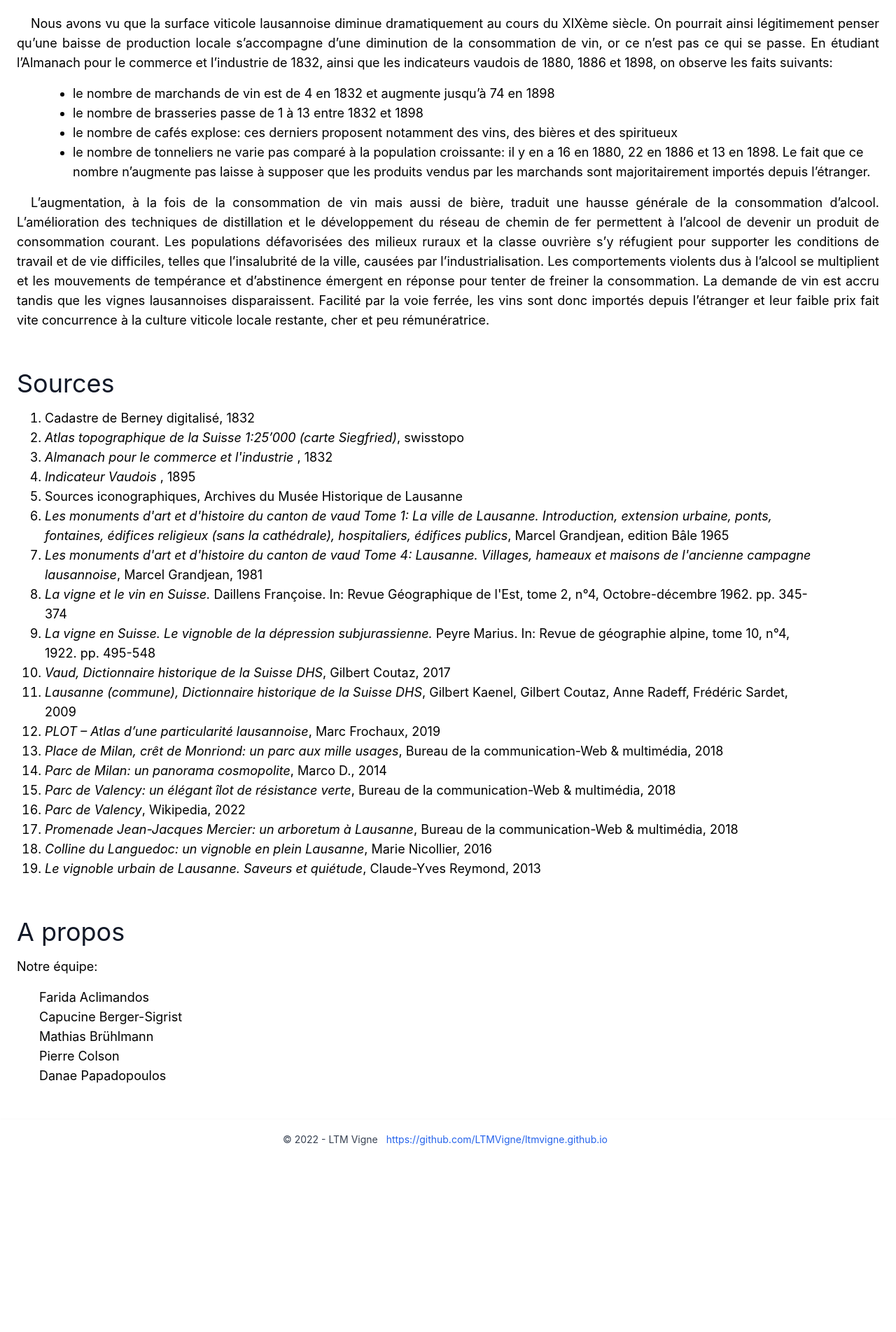
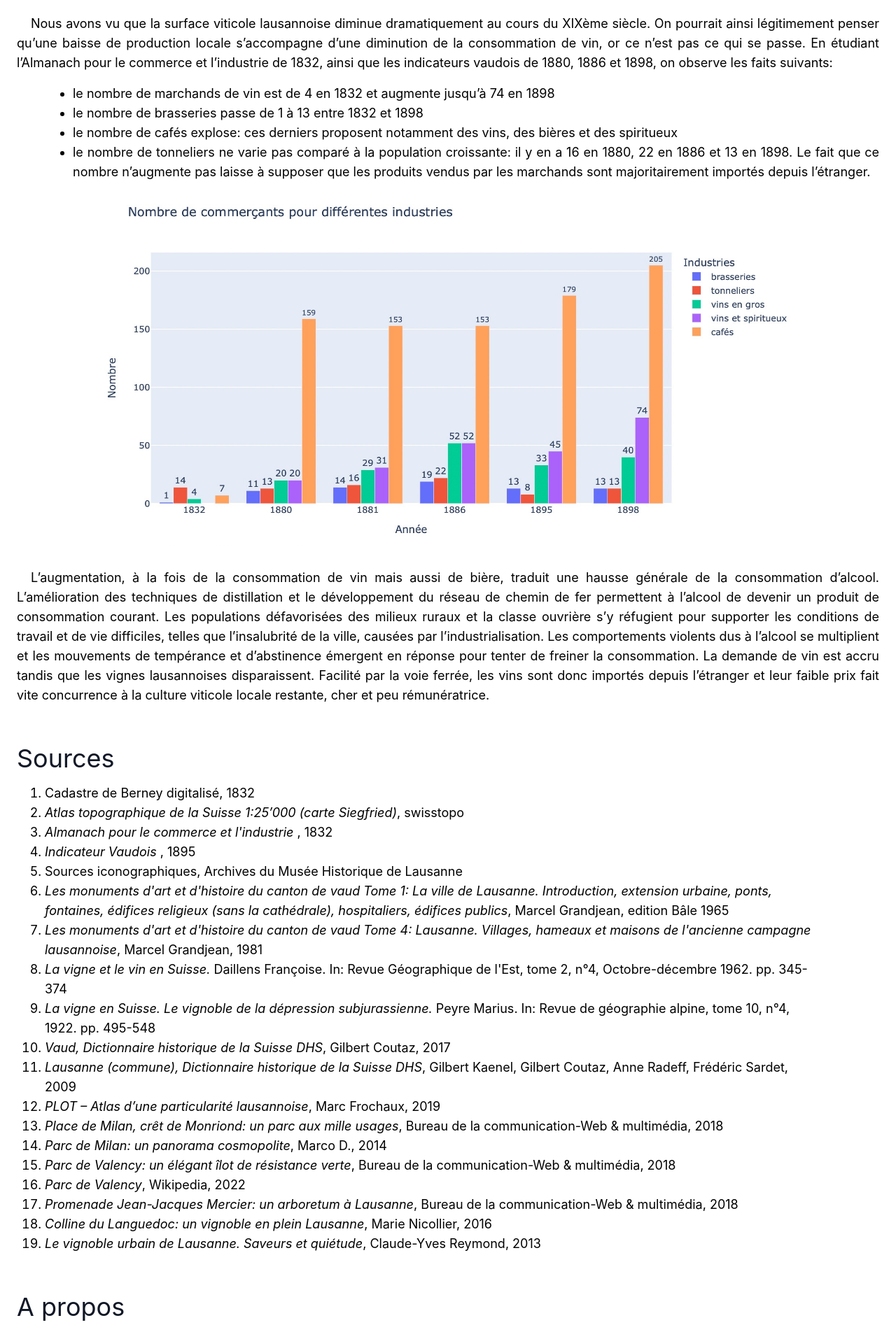
Before and after one commit to LTMVigne/ltmvigne.github.io, a React (Create React App) app: page / in a window 1280 px wide. Shown: the part 7736-9640 px from the top of the page at 70% size. Before the commit the page ends 9392 px from the top, so only its background shows below. Built offline with nearby package versions, Linux system fonts and the light colour scheme.

Commit message:
Add graph

```diff
--- a/src/Footer.tsx
+++ b/src/Footer.tsx
@@ -2,7 +2,7 @@ import React, { FC } from 'react';
 
 const Footer: FC = () => {
   return (
-    <footer className="bg-white content-center py-4 shadow relative left-0 bottom-0 right-0 w-full">
+    <footer className="bg-white content-center py-4 shadow relative left-0 bottom-0 right-0 w-full border-t">
       <span className="text-sm text-gray-700 sm:text-center">
         © 2022 - LTM Vigne{' '}
         <a
--- a/src/pages/Intro.tsx
+++ b/src/pages/Intro.tsx
@@ -18,7 +18,7 @@ const Intro: FC = () => {
           du sud de la ville.`}
         </p>
       </div>
-      <img src={cadastre_1} alt="" className="md:w-1/2 md:h-1/2 flex-1" />
+      <img src={cadastre_1} alt="" className="w-[588px] h-632px flex-1" />
     </div>
   );
 };
--- a/src/pages/Vin.tsx
+++ b/src/pages/Vin.tsx
@@ -1,4 +1,5 @@
 import React, { FC } from 'react';
+import profession from '../assets/professions.jpg';
 
 const Vin: FC = () => {
   return (
@@ -11,7 +12,7 @@ const Vin: FC = () => {
           consommation de vin, or ce n’est pas ce qui se passe. En étudiant l’Almanach pour le commerce et l’industrie
           de 1832, ainsi que les indicateurs vaudois de 1880, 1886 et 1898, on observe les faits suivants:`}
         </p>
-        <ul className="text-left text-lg list-disc ml-20">
+        <ul className="text-justify text-lg list-disc ml-20">
           <li>{`le nombre de marchands de vin est de 4 en 1832 et augmente jusqu’à 74 en 1898`}</li>
           <li>{`le nombre de brasseries passe de 1 à 13 entre 1832 et 1898`}</li>
           <li>{`le nombre de cafés explose: ces derniers proposent notamment des vins, des bières et des spiritueux`}</li>
@@ -21,6 +22,10 @@ const Vin: FC = () => {
             sont majoritairement importés depuis l’étranger.`}
           </li>
         </ul>
+
+        <div className="flex justify-center py-4">
+          <img src={profession} alt="" className="w-[985px] h-[504px]" />
+        </div>
 
         <p className="indent-5 text-lg text-justify py-4">
           {`L’augmentation, à la fois de la consommation de vin mais aussi de bière, traduit une hausse générale de la
```
Also changed, not shown: src/assets/professions.jpg (added).
